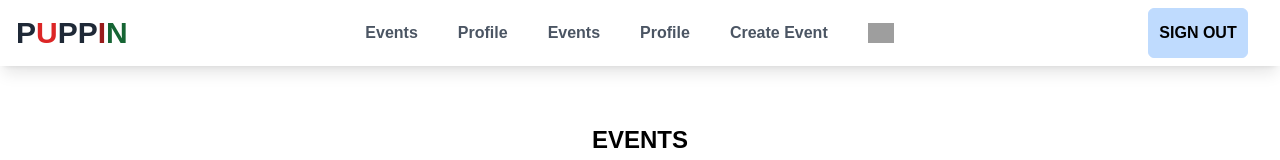
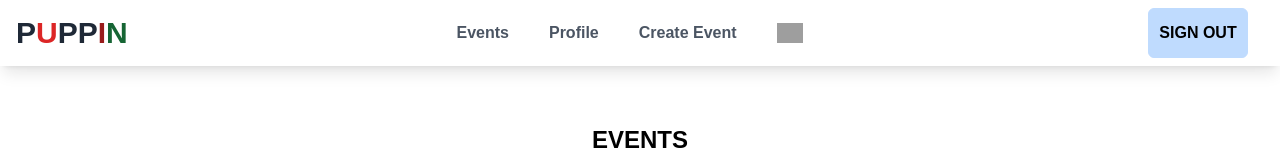
Before and after one commit to Jacolo2017/Puppin, a React (Create React App) app in the folder ghi/app/: page /event/home in a window 1280 px wide. Shown: the top 160 px of the page. Built offline with nearby package versions, Linux system fonts and the light colour scheme; no server answers; grey boxes are pictures that could not be loaded.

Commit message:
fixed nav

```diff
--- a/ghi/app/src/components/LoggedinNav.js
+++ b/ghi/app/src/components/LoggedinNav.js
@@ -15,9 +15,6 @@ const LoggedinNav = ({logout}) => {
 
                 <Link className="text-gray-600 hover:text-gray-800 hover:underline" to='/event/home'>Events</Link>
                 <Link className="text-gray-600 hover:text-gray-800 hover:underline" to='/profile'>Profile</Link>
-
-                <a href="#about" className="text-gray-600 hover:text-gray-800 hover:underline">Events</a>
-                <a href="#contact" className="text-gray-600 hover:text-gray-800 hover:underline">Profile</a>
                 <a href="http://localhost:3000/event/create" className="text-gray-600 hover:text-gray-800 hover:underline">Create Event</a>
 
                 <a href="https://gitlab.com/purely-puptonic/puppin" className="text-gray-600 hover:text-gray-800 hover:underline"><img src='https://cdn-icons-png.flaticon.com/512/25/25231.png' className='h-[20px]'></img></a>
```
